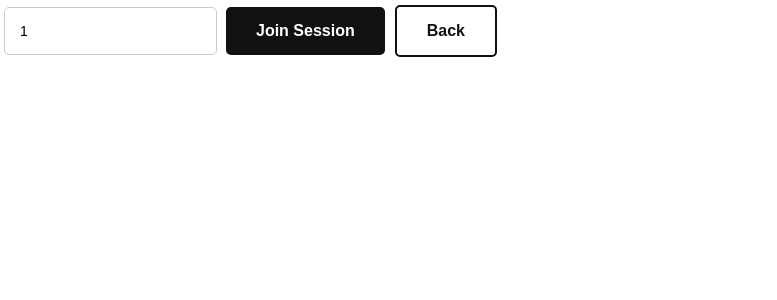
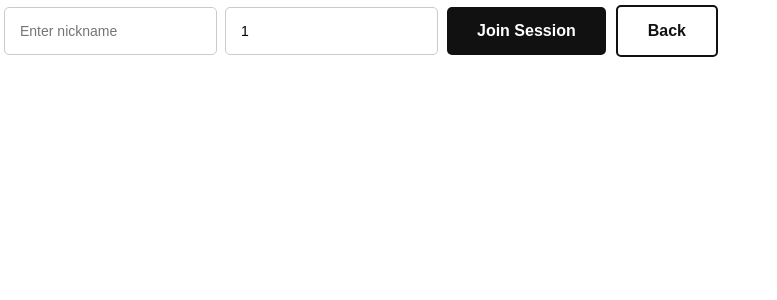
Before and after one commit to eightants/collab-sketch, a React (Create React App) app in the folder client/: page /join/1 in a window 1280 px wide. Shown: the top 300 px of the page, without its empty margins (0-777 px from the left). Built offline with nearby package versions, Linux system fonts and the light colour scheme; no server answers.

Commit message:
Added nickname

```diff
--- a/client/src/pages/Join/Join.tsx
+++ b/client/src/pages/Join/Join.tsx
@@ -5,6 +5,7 @@ import { Input } from "../../components/Input/Input";
 
 export const Join = ({ socket }: { socket: any }) => {
   const [enteredID, setEnteredID] = useState("");
+  const [nickname, setNickname] = useState("");
   const { id } = useParams<{ id: string }>();
   const router = useHistory();
 
@@ -18,11 +19,16 @@ export const Join = ({ socket }: { socket: any }) => {
   }, [id, router, socket]);
 
   const handleJoinLobby = () => {
-    socket.emit("onJoinLobby", enteredID);
+    socket.emit("onJoinLobby", { id: enteredID, nickname: nickname });
   };
 
   return (
     <div>
+      <Input
+        value={nickname}
+        onChange={(e) => setNickname(e.target.value)}
+        placeholder={"Enter nickname"}
+      />
       <Input
         value={enteredID}
         onChange={(e) => setEnteredID(e.target.value)}
```
Also changed, not shown: 1 other file (tests, documents, lock files or other folders).
